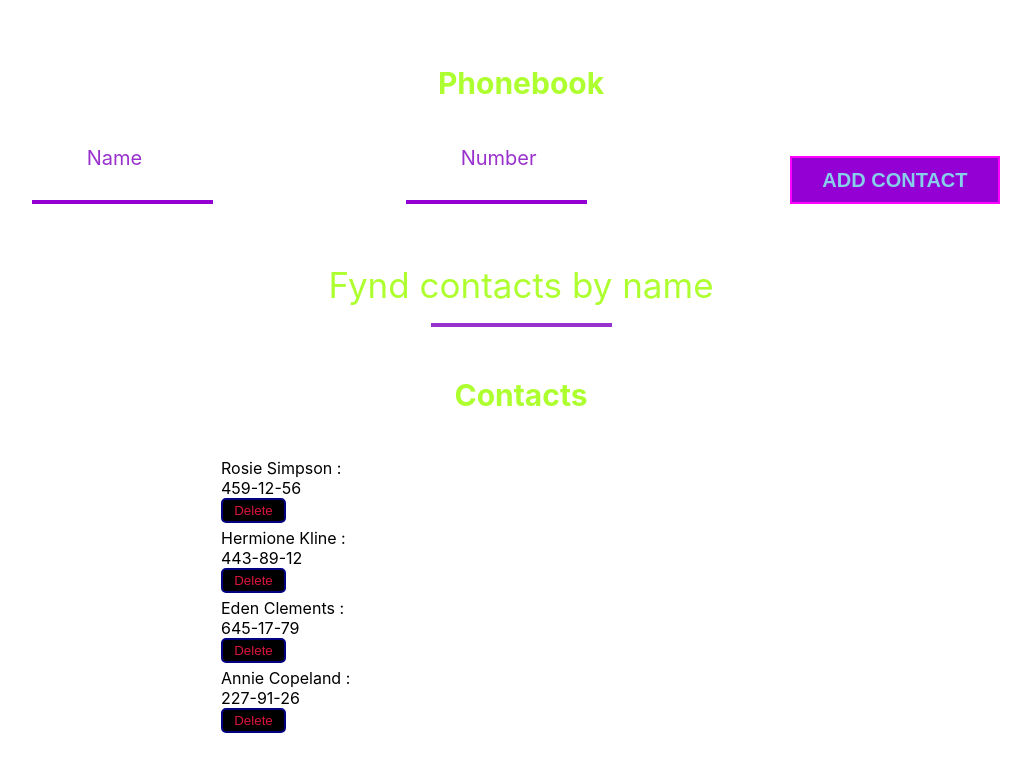
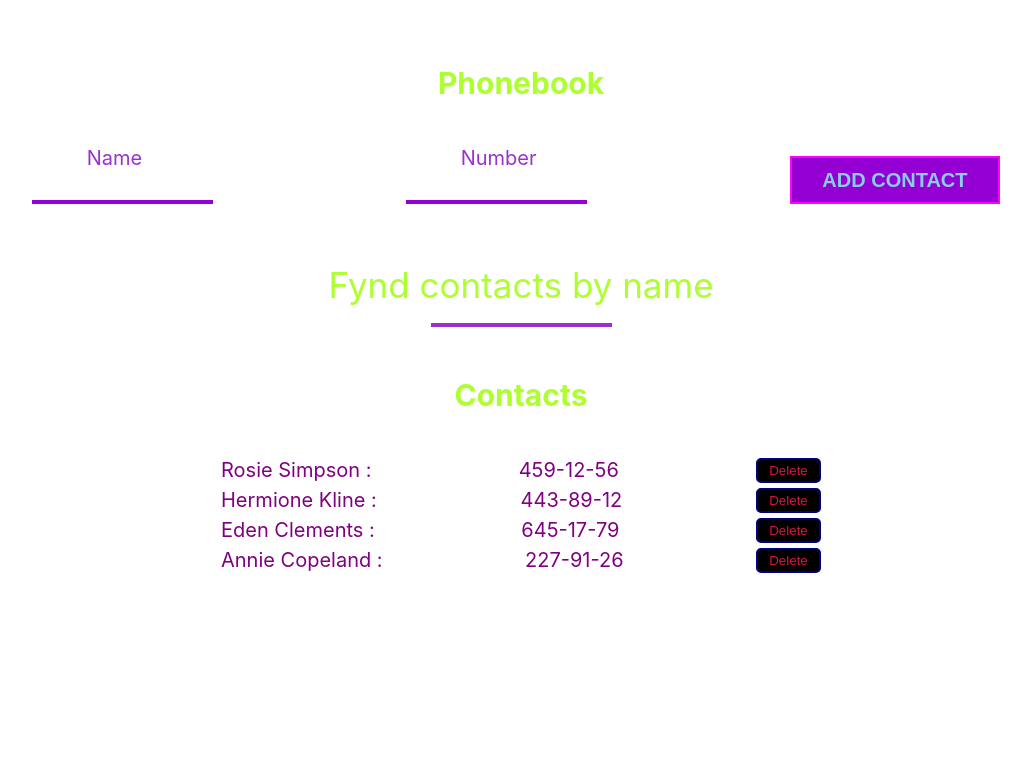
Before and after one commit to Artem2022Hladush/goit-react-hw-02-phonebook, a React (Create React App) app: page / in a window 1280 px wide. Shown: the top 772 px of the page, without its empty margins (119-1150 px from the left). Built offline with nearby package versions, Linux system fonts and the light colour scheme.

Commit message:
add style Contact

```diff
--- a/src/components/Contact/Contact.jsx
+++ b/src/components/Contact/Contact.jsx
@@ -2,9 +2,9 @@ import React from "react"
 import css from "../Contact/Contact.module.css"
 
 const Contact = ({name, number, onDeleteContact}) => (
-		<div>
-			<p>{name} :</p>
-			<p>{number}</p>
+		<div className={css.contact}>
+			<p className={css.name}>{name} :</p>
+			<p className={css.number}>{number}</p>
 			<button className={css.contact__button} type="button" onClick={onDeleteContact}>Delete</button>
 		</div>
 );
--- a/src/components/Contact/Contact.module.css
+++ b/src/components/Contact/Contact.module.css
@@ -1,3 +1,11 @@
+.contact{
+	display: flex;
+	width: 600px;
+	justify-content: space-between;
+}
+
+
+
 .contact__button{
 	border: 2px solid navy;
 	width: 65px;
@@ -14,3 +22,13 @@
 	background-color: darkred;
 	border: 2px solid purple;
 }
+
+.name{
+	font-size: 20px;
+	color: purple;
+	}
+.number{
+	margin-left: 10px;
+	font-size: 20px;
+	color: purple;
+	}
--- a/src/components/ContactList/ContactLIst.module.css
+++ b/src/components/ContactList/ContactLIst.module.css
@@ -2,6 +2,7 @@
 	align-items: center;
 	margin: 0 auto;
 	width: 600px;
+	justify-content: space-between;
 }
 
 .contact__item{
```
